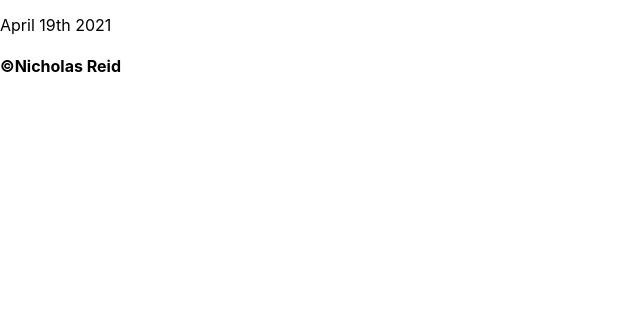
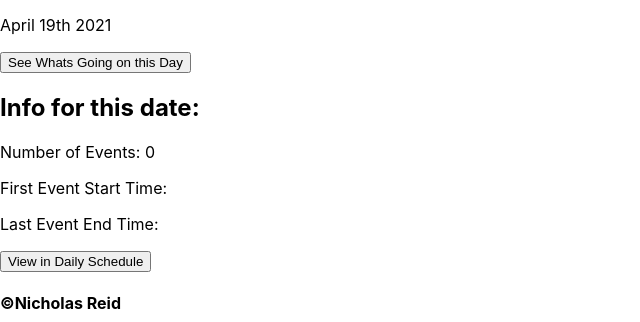
Before and after one commit to nreid3035/speed-schedule, a React (Create React App) app: page /calendar in a window 1280 px wide. Shown: the part 397-719 px from the top of the page, without its empty margins (0-640 px from the left). Built offline with nearby package versions, Linux system fonts and the light colour scheme.

Commit message:
daily info being gathered for calendar view, updates to schedule events form

```diff
--- a/src/CalendarPage/CalendarPage.js
+++ b/src/CalendarPage/CalendarPage.js
@@ -2,12 +2,22 @@ import moment from 'moment'
 import React from 'react'
 import Calendar from 'react-calendar'
 import 'react-calendar/dist/Calendar.css'
+import SpeedScheduleContext from '../SpeedScheduleContext'
+
+
 
 class CalendarPage extends React.Component {
+    static contextType = SpeedScheduleContext
+
     constructor(props) {
         super(props)
         this.state = {
-            date: new Date()
+            date: new Date(),
+            dailyInfo: {
+                firstEventTime: '',
+                numOfEvents: 0,
+                endOfDay: ''
+            }
         }
     }
 
@@ -17,13 +27,53 @@ class CalendarPage extends React.Component {
         })
     }
 
+    getDailyInfo = () => {
+        console.log(this.state.date)
+        const todaysEvents = this.context.scheduledEvents.filter(eventObj => eventObj.date === moment(this.state.date).format('MMM Do YYYY'))
+        if (!todaysEvents.length) {
+            return this.setState({
+                dailyInfo: {
+                    firstEventTime: '',
+                    numOfEvents: 0,
+                    endOfDay: ''
+                }
+            })
+        }
+        const startTimes = todaysEvents.map(eventObj => {
+            return Number(eventObj.start_time)
+        })
+        const earliestStart = Math.min(...startTimes)
+        const endTimes = todaysEvents.map(eventObj => {
+            return Number(eventObj.end_time)
+        })
+        const endOfDay = Math.max(...endTimes)
+        console.log(startTimes)
+        console.log(earliestStart)
+        this.setState({
+            dailyInfo: {
+                firstEventTime: earliestStart,
+                numOfEvents: todaysEvents.length,
+                endOfDay: endOfDay
+            }
+        })
+    }
+
     render() {
+
         return (
             <div>
                 <Calendar
                     onChange={this.calendarDateChange}
                     value={this.state.date}/>
                     <p>{moment(this.state.date).format('MMMM Do YYYY')}</p>
+                    <button onClick={() => this.getDailyInfo()}>See Whats Going on this Day</button>
+                    <div className="hidden">
+                        <h2>Info for this date:</h2>
+                        <p>Number of Events: {this.state.dailyInfo.numOfEvents}</p>
+                        <p>First Event Start Time: {this.state.dailyInfo.firstEventTime}</p>
+                        <p>Last Event End Time: {this.state.dailyInfo.endOfDay}</p>
+                    </div>
+                    <button>View in Daily Schedule</button>
             </div>
         )
     }
--- a/src/DailySchedule/DailySchedule.js
+++ b/src/DailySchedule/DailySchedule.js
@@ -25,7 +25,6 @@ class DailySchedule extends React.Component {
            month: this.state.month - 1
         })
 
-        console.log(this.state.month)
         switch(this.state.month - 1) {
             case 0:
               this.setState({
--- a/src/ScheduleEvent/ScheduleEvent.js
+++ b/src/ScheduleEvent/ScheduleEvent.js
@@ -1,3 +1,4 @@
+import moment from 'moment'
 import React from 'react'
 import SpeedScheduleContext from '../SpeedScheduleContext'
 
@@ -15,12 +16,13 @@ class ScheduleEvent extends React.Component {
         e.preventDefault()
         const newScheduledEvent = {
             sched_event_id: this.context.scheduledEvents.length + 1,
-            event_id: e.target['select-event'].value,
-            date: e.target['date'].value,
+            event_id: Number(e.target['select-event'].value),
+            date: moment(e.target['date'].value).format('MMM Do YYYY'),
             start_time: e.target['start-time'].value,
             end_time: e.target['end-time'].value
         }
 
+    console.log(newScheduledEvent)
     this.context.handleSchedEventStateChange(newScheduledEvent)
     this.props.history.push('/home')
     }
--- a/src/dummy-data.js
+++ b/src/dummy-data.js
@@ -35,35 +35,35 @@ const dummyDataObj = {
         {
             sched_event_id: 1,
             event_id: 2,
-            date: "April 24th 2020",
+            date: "Apr 24th 2021",
             start_time: "1100",
             end_time: "1300"
         },
         {
             sched_event_id: 2,
             event_id: 1,
-            date: "April 24th 2020",
+            date: "Apr 24th 2021",
             start_time: "1330",
             end_time: "1415"
         },
         {
             sched_event_id: 3,
             event_id: 3,
-            date: "April 24th 2020",
+            date: "Apr 24th 2021",
             start_time: "1500",
             end_time: "1600"
         },
         {
             sched_event_id: 4,
             event_id: 4,
-            date: "April 24th 2020",
+            date: "Apr 24th 2021",
             start_time: "1800",
             end_time: "1835"
         },
         {
             sched_event_id: 5,
             event_id: 5,
-            date: "April 24th 2020",
+            date: "Apr 24th 2021",
             start_time: "1900",
             end_time: "1925"
         },
```
